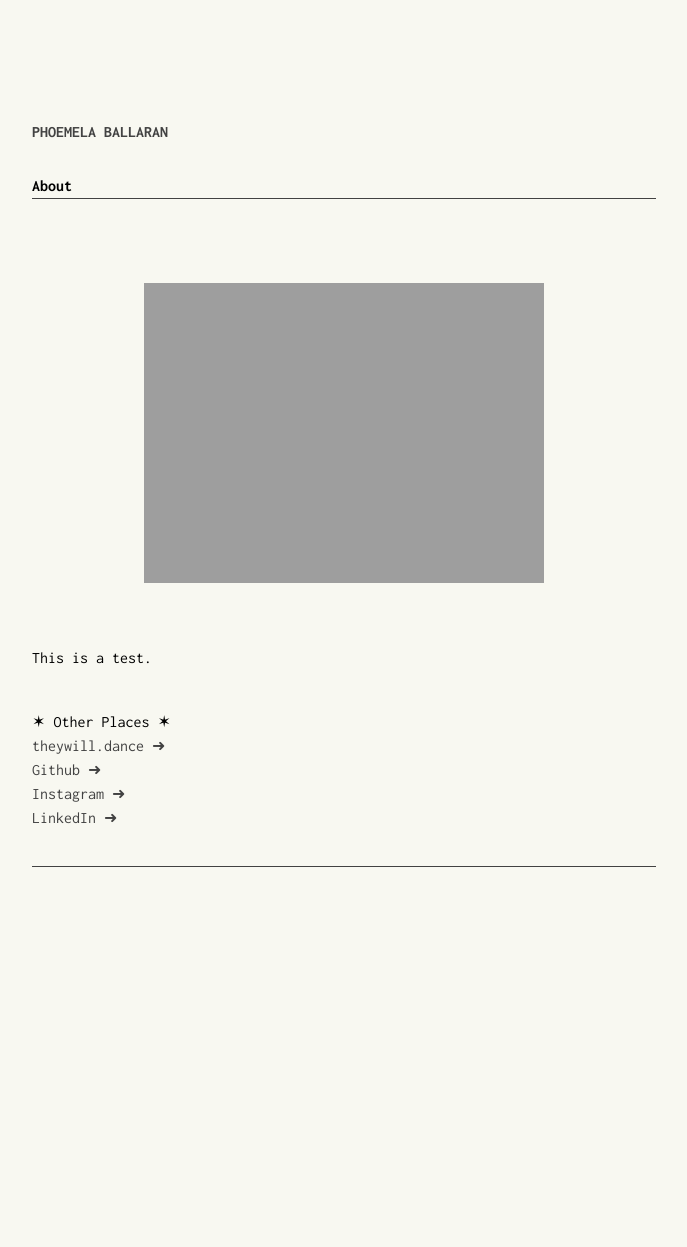
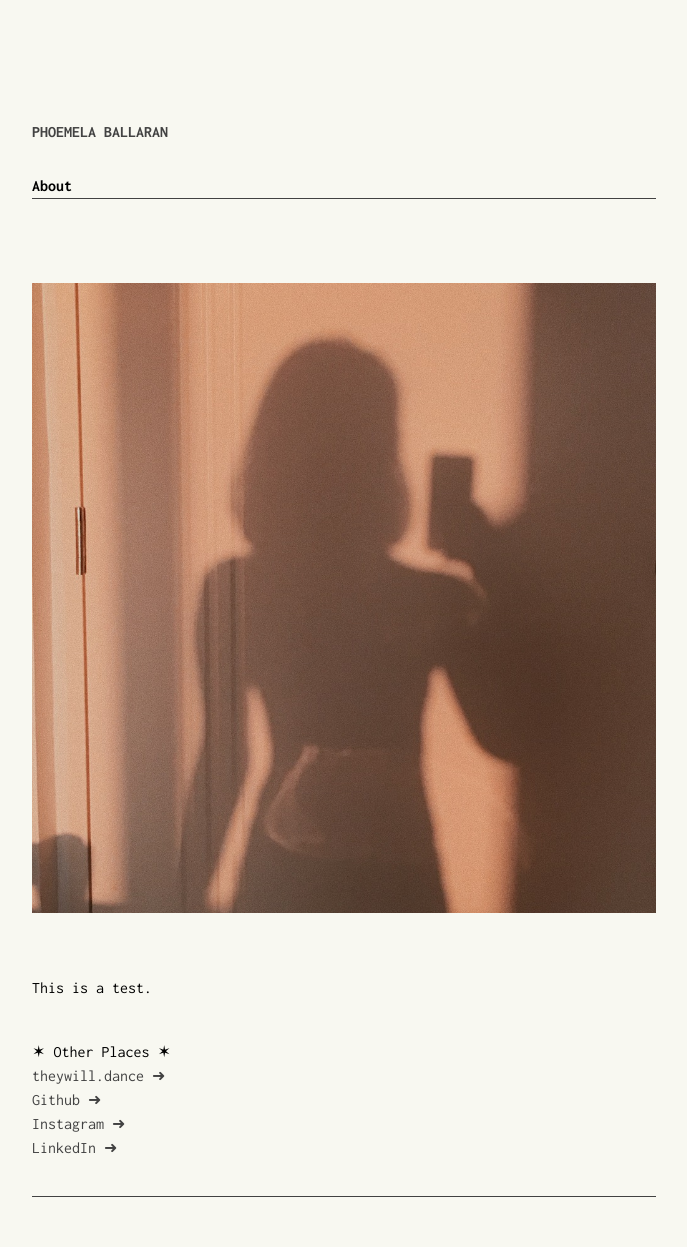
Before and after one commit to comoballar/phoemelaballaran.github.io, a Jekyll site: the page built from about.md, in a window 1280 px wide. Shown: the whole page, without its empty margins (88-775 px from the left). Built offline with Jekyll 4.4.1, drawn with Linux system fonts in a browser that asks for light colours; before the commit the page ends 917 px from its top, so only the background shows below that.

Commit message:
Update about.md

```diff
--- a/about.md
+++ b/about.md
@@ -5,7 +5,7 @@
 ---
 
 <br><br>
-<p align="center"><img src="https://phoemelaballaran.github.io/assets/sample/page/about/about.jpg"/></p>
+<p align="center"><img src="https://phoemelaballaran.github.io/assets/sample/page/about/about.jpeg"/></p>
 <br>
 
 This is a test.
```
